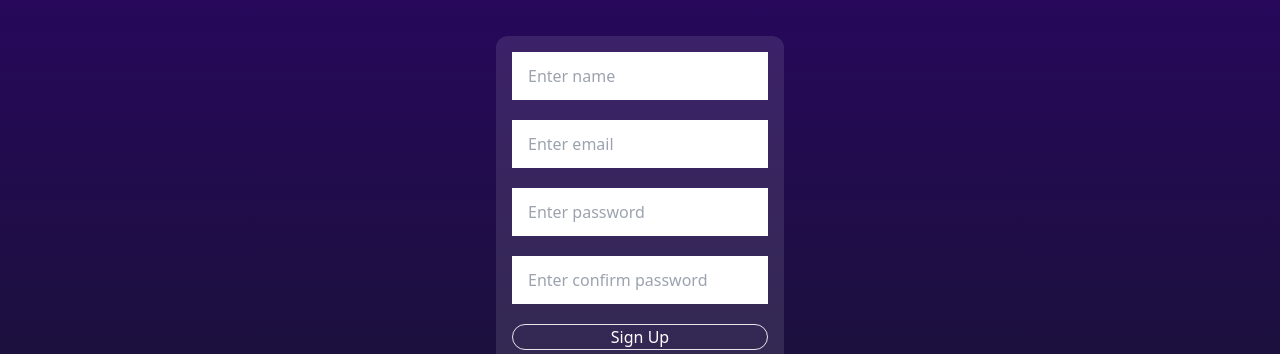
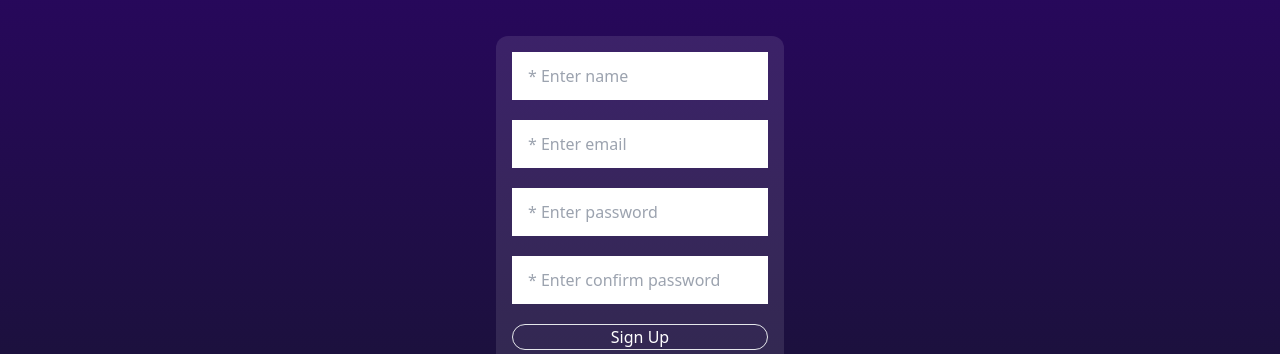
Before and after one commit to ShadyResurrected/t3_App, a Next.js app: page /signup in a window 1280 px wide. Shown: the part 227-581 px from the top of the page. Built offline with nearby package versions, Linux system fonts and the light colour scheme.

Commit message:
Added toast
Signed-off-by: ShadyResurrected <cchandra554@gmail.com>

```diff
--- a/src/pages/api/posts/create.ts
+++ b/src/pages/api/posts/create.ts
@@ -23,10 +23,10 @@ export default async function createPost(
     });
 
     // Invalidating the redis cache
-    await jsonCache.del(authorId)
-    await jsonCache.del("posts")
+    await jsonCache.del(authorId);
+    await jsonCache.del("posts");
 
-    res.status(201).json(post);
+    res.status(201).json({ post, success: true });
   } catch (e) {
     console.error(e);
     res.status(500).json({ error: "Error creating post" });
--- a/src/pages/createpost.tsx
+++ b/src/pages/createpost.tsx
@@ -1,25 +1,25 @@
 import { Button, TextField } from '@mui/material'
 import { signOut, useSession } from 'next-auth/react'
 import Link from 'next/link'
-import { Router } from 'next/router'
 import React, { useEffect, useState } from 'react'
 import { AiOutlineHome } from 'react-icons/ai'
 import { useRouter } from 'next/router'
 import axios from 'axios'
+import toast from 'react-hot-toast'
 
 const CreatePost = () => {
     const res = useSession()
 
     // if the user is not autheticated then redirect user to login page
     useEffect(() => {
-        if (res.status === 'unauthenticated') Router.replace('/homepage')
+        if (res.status === 'unauthenticated') router.push('/homepage')
     }, [res.status])
 
     const handleClick = (e: { preventDefault: () => void }) => {
         e.preventDefault()
         if (res.status === 'authenticated') {
             signOut({ redirect: false })
-            Router.replace('/homepage')
+            router.push('/homepage')
         }
     }
 
@@ -32,11 +32,16 @@ const CreatePost = () => {
     const userId = Number(router.query.id)
 
     const handleSubmit = async () => {
-        await axios.post(`${process.env.NEXT_PUBLIC_AUTH_URL}/api/posts/create`, {
+        const res = await axios.post(`${process.env.NEXT_PUBLIC_AUTH_URL}/api/posts/create`, {
             "title": title,
             "content": content,
             "authorId": userId
         })
+
+        if (res?.data?.success) {
+            toast.success("Post created successfully!")
+            router.push('/homepage')
+        }
     }
 
 
--- a/src/pages/editpost.tsx
+++ b/src/pages/editpost.tsx
@@ -54,6 +54,7 @@ const editpost = (props) => {
 
 
     const handleEdit = () => {
+        if (status === 'unauthenticated') return toast.error('Login First')
         if (authorId !== Number(data?.user?.id)) return toast.error('Cannot edit another user post');
 
         setCanEdit(true)
--- a/src/pages/login.tsx
+++ b/src/pages/login.tsx
@@ -2,6 +2,7 @@ import { signIn, useSession } from 'next-auth/react'
 import Link from 'next/link'
 import Router from 'next/router'
 import React, { FormEventHandler, useState } from 'react'
+import toast from 'react-hot-toast'
 
 const Login = () => {
     const [email, setEmail] = useState('')
@@ -16,7 +17,10 @@ const Login = () => {
             password,
             redirect: false // prevent it from redirecting
         })
-        if (res?.ok === true) return Router.replace('/homepage')
+        if (res?.ok === true) {
+            toast.success("Logged In Successfully")
+            Router.replace('/homepage')
+        } else toast.error('Something went wrong')
 
     }
 
@@ -32,8 +36,8 @@ const Login = () => {
                         onSubmit={handleSubmit}
                     >
                         <input type="text" className='h-12 p-4 text-black outline-0' placeholder='Enter name' onChange={e => setName(e.target.value)} />
-                        <input type="email" className='h-12 p-4 text-black outline-0' required placeholder='Enter email' onChange={e => setEmail(e.target.value)} />
-                        <input type="password" className='h-12 p-4 text-black outline-0' required placeholder='Enter password' onChange={e => setPassword(e.target.value)} />
+                        <input type="email" className='h-12 p-4 text-black outline-0' required placeholder='* Enter email' onChange={e => setEmail(e.target.value)} />
+                        <input type="password" className='h-12 p-4 text-black outline-0' required placeholder='* Enter password' onChange={e => setPassword(e.target.value)} />
                         <button className='border rounded-full h-full'>Log In</button>
                     </form>
                 </div>
--- a/src/pages/signup.tsx
+++ b/src/pages/signup.tsx
@@ -2,6 +2,8 @@ import { signIn } from 'next-auth/react'
 import Link from 'next/link'
 import Router from 'next/router'
 import React, { useState } from 'react'
+
+import { toast } from 'react-hot-toast'
 
 
 
@@ -20,8 +22,10 @@ const SignUp = () => {
             confirmPassword,
             redirect: false // prevent it from redirecting
         })
-        if (res?.ok === true) Router.replace('/homepage')
-        console.log(res)
+        if (res?.ok === true) {
+            toast.success("Registered Successfully")
+            Router.replace('/homepage')
+        } else toast.error('Something went wrong')
 
     }
 
@@ -36,10 +40,10 @@ const SignUp = () => {
                         className="flex max-w-xs w-72 flex-col gap-4 rounded-xl bg-white/10 p-4 text-white hover:bg-white/20 h-84 gap-5"
                         onSubmit={handleSubmit}
                     >
-                        <input type="text" className='h-12 p-4 text-black outline-0' required placeholder='Enter name' onChange={e => setName(e.target.value)} />
-                        <input type="text" className='h-12 p-4 text-black outline-0' required placeholder='Enter email' onChange={e => setEmail(e.target.value)} />
-                        <input type="password" className='h-12 p-4 text-black outline-0' required placeholder='Enter password' onChange={e => setPassword(e.target.value)} />
-                        <input type="password" className='h-12 p-4 text-black outline-0' required placeholder='Enter confirm password' onChange={e => setConfirmPassword(e.target.value)} />
+                        <input type="text" className='h-12 p-4 text-black outline-0' required placeholder='* Enter name' onChange={e => setName(e.target.value)} />
+                        <input type="text" className='h-12 p-4 text-black outline-0' required placeholder='* Enter email' onChange={e => setEmail(e.target.value)} />
+                        <input type="password" className='h-12 p-4 text-black outline-0' required placeholder='* Enter password' onChange={e => setPassword(e.target.value)} />
+                        <input type="password" className='h-12 p-4 text-black outline-0' required placeholder='* Enter confirm password' onChange={e => setConfirmPassword(e.target.value)} />
                         <button className='border rounded-full h-full' type='submit'>Sign Up</button>
                     </form>
                 </div>
```
